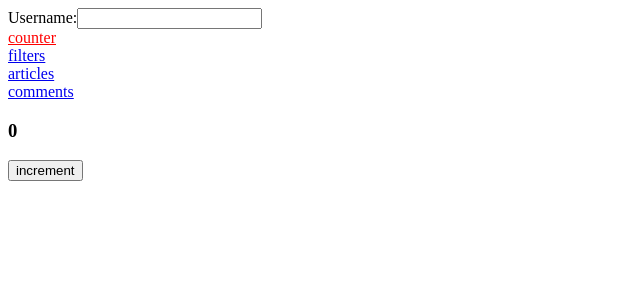
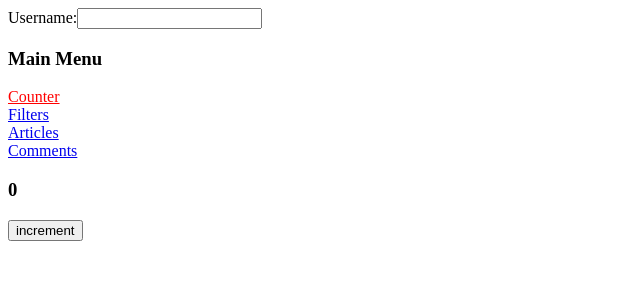
Before and after one commit to dato7898/basic-react, a React (Create React App) app: page /counter in a window 1280 px wide. Shown: the top 300 px of the page, without its empty margins (0-640 px from the left). Built offline with nearby package versions, Linux system fonts and the light colour scheme.

Commit message:
add children

```diff
--- a/src/App.js
+++ b/src/App.js
@@ -1,38 +1,23 @@
 import React, { Component } from 'react'
-import { Route, NavLink, Switch, Redirect } from 'react-router-dom'
+import { Route, Switch, Redirect } from 'react-router-dom'
 import ArticlesPage from './components/routes/articles'
 import UserForm from './components/user-form'
 import Filters from './components/filters/index'
 import Counter from './components/counter'
 import CommentsPage from './components/routes/comments-page'
+import Menu, { MenuItem } from './components/menu'
 
 class App extends Component {
 	render() {
 		return (
 			<div>
 				<UserForm />
-				<div>
-					<div>
-						<NavLink to="/counter" activeStyle={{color: 'red'}}>
-							counter
-						</NavLink>
-					</div>
-					<div>
-						<NavLink to="/filters" activeStyle={{color: 'red'}}>
-							filters
-						</NavLink>
-					</div>
-					<div>
-						<NavLink to="/articles" activeStyle={{color: 'red'}}>
-							articles
-						</NavLink>
-					</div>
-					<div>
-            <NavLink to="/comments/1" activeStyle={{ color: 'red' }}>
-              comments
-            </NavLink>
-          </div>
-				</div>
+				<Menu>
+          <MenuItem path="/counter">Counter</MenuItem>
+          <MenuItem path="/filters">Filters</MenuItem>
+          <MenuItem path="/articles">Articles</MenuItem>
+          <MenuItem path="/comments">Comments</MenuItem>
+        </Menu>
 				<Switch>
 					<Redirect from="/" to="/articles" exact />
 					<Route path="/counter" component={Counter} />
--- /dev/null
+++ b/src/components/menu/index.js
@@ -0,0 +1,16 @@
+import React, { Component } from 'react'
+import MenuItem from './menu-item'
+
+class Menu extends Component {
+  render() {
+    return (
+      <div>
+        <h3>Main Menu</h3>
+        {this.props.children}
+      </div>
+    )
+  }
+}
+
+export { MenuItem }
+export default Menu
--- /dev/null
+++ b/src/components/menu/menu-item.js
@@ -0,0 +1,17 @@
+import React, { Component } from 'react'
+import { NavLink } from 'react-router-dom'
+
+class MenuItem extends Component {
+  render() {
+    const { children, path } = this.props
+    return (
+      <div>
+        <NavLink to={path} activeStyle={{ color: 'red' }}>
+          {children}
+        </NavLink>
+      </div>
+    )
+  }
+}
+
+export default MenuItem
```
